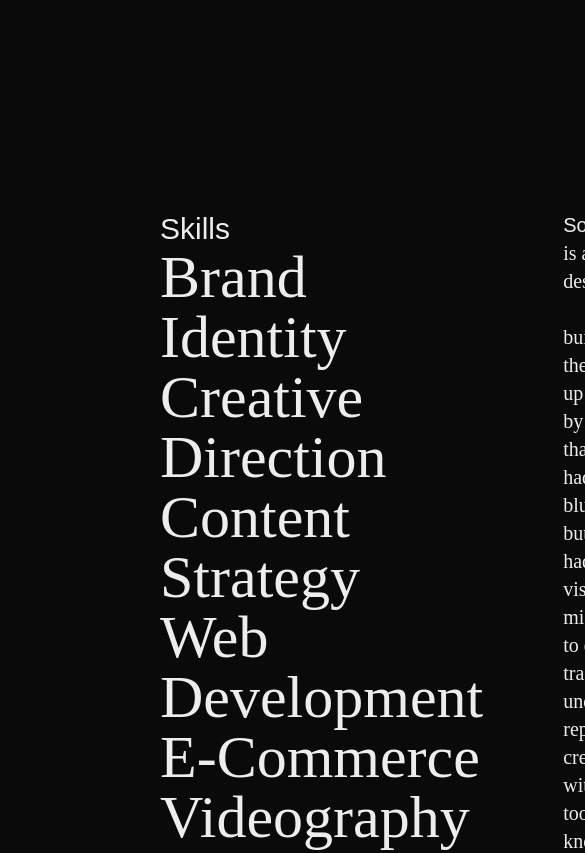
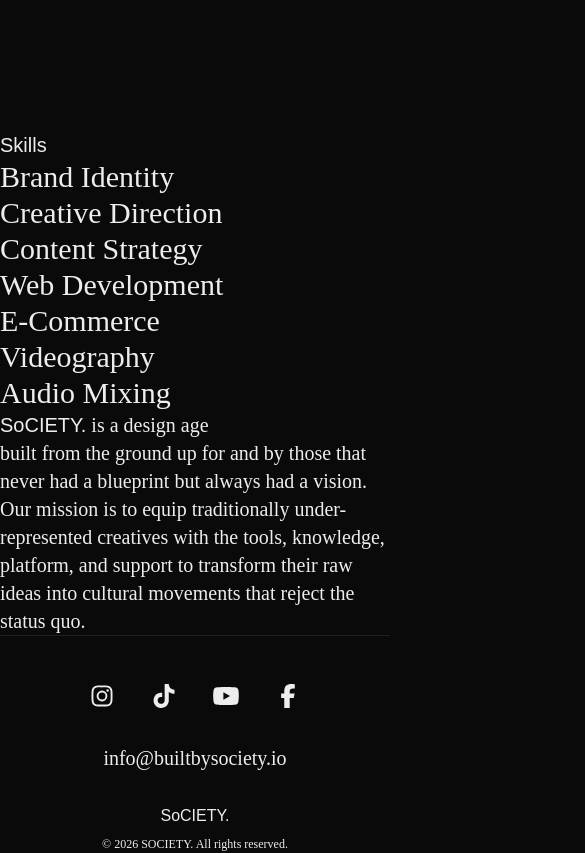
Before and after one commit to jyanga11/SOCIETY.-Web-App, a Next.js app: page / in a window 390 px wide. Shown: the part 1280-2133 px from the top of the page, 585 px wide, since content can reach past the window. Built offline with nearby package versions, Linux system fonts and the light colour scheme; a web font is replaced by a local one.

Commit message:
home page about preview

```diff
--- a/app/components/Home/Home.tsx
+++ b/app/components/Home/Home.tsx
@@ -55,13 +55,13 @@
           </div>
         </section>
 
-        <section className="flex flex-row w-full px-20 py-20">
+        <section className="flex flex-col sm:flex-row w-full sm:px-20 sm:py-20">
 
-          <div className="px-20">
-            <h3 className="text-3xl font-arts-crafts-regular">
+          <div className="sm:px-20">
+            <h3 className="text-xl sm:text-3xl font-arts-crafts-regular">
               Skills
             </h3>
-            <ul className="text-6xl">
+            <ul className="text-3xl sm:text-6xl">
               <li>Brand Identity</li>
               <li>Creative Direction</li>
               <li>Content Strategy</li>
@@ -72,7 +72,7 @@
             </ul>
           </div>
 
-          <div className="max-w-[40vw]">
+          <div className="w-full sm:max-w-[40vw]">
             <p className="text-xl sm:text-4xl">
               <span className="font-arts-crafts-regular">SoCIETY.</span> is a <WordRotater phrases={PHRASES} /><br></br>
               built from the ground up for and by those that never had a blueprint but always had a vision. Our mission is to equip traditionally under-represented creatives with the tools, knowledge, platform, and support to transform their raw ideas into cultural movements that reject the status quo.
```
